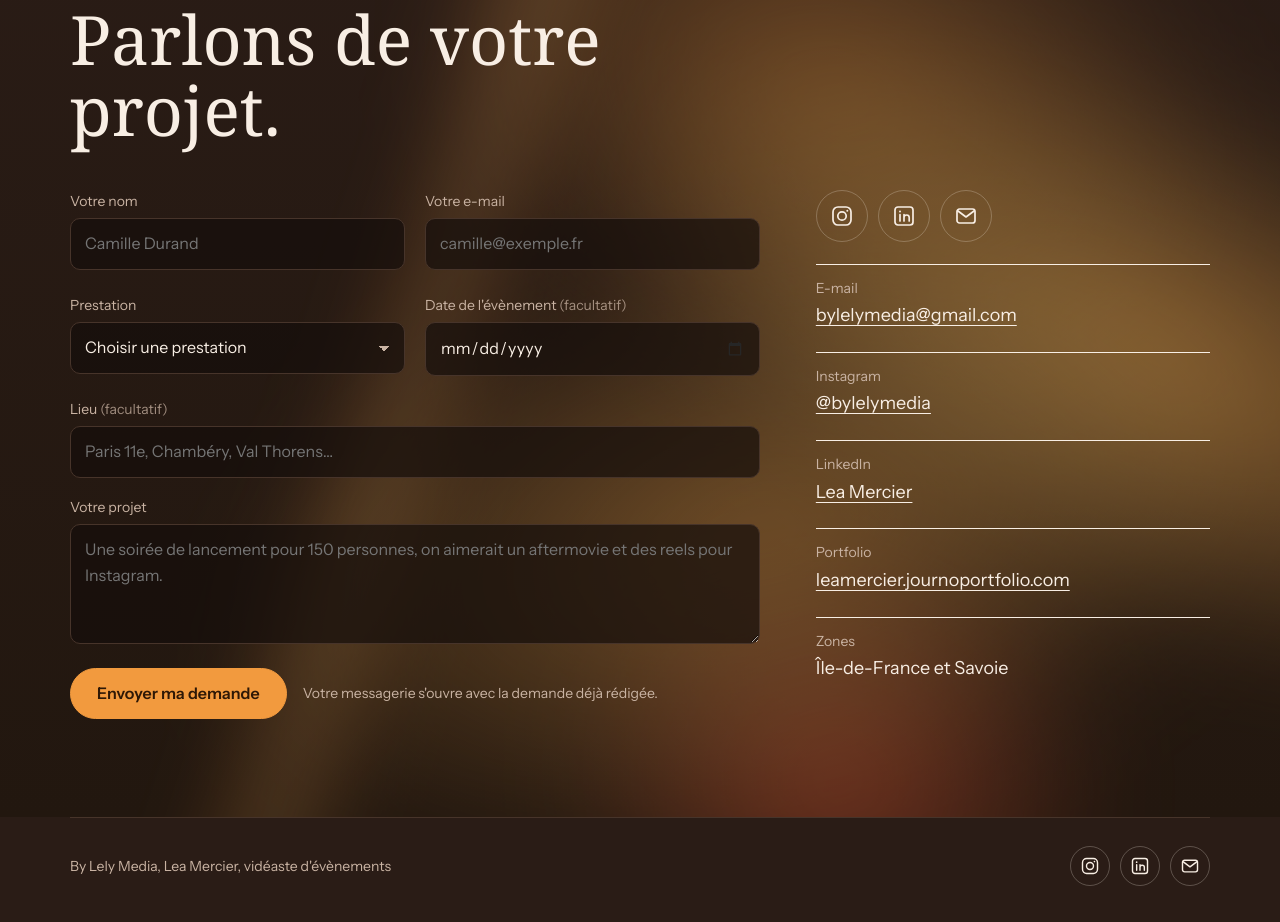
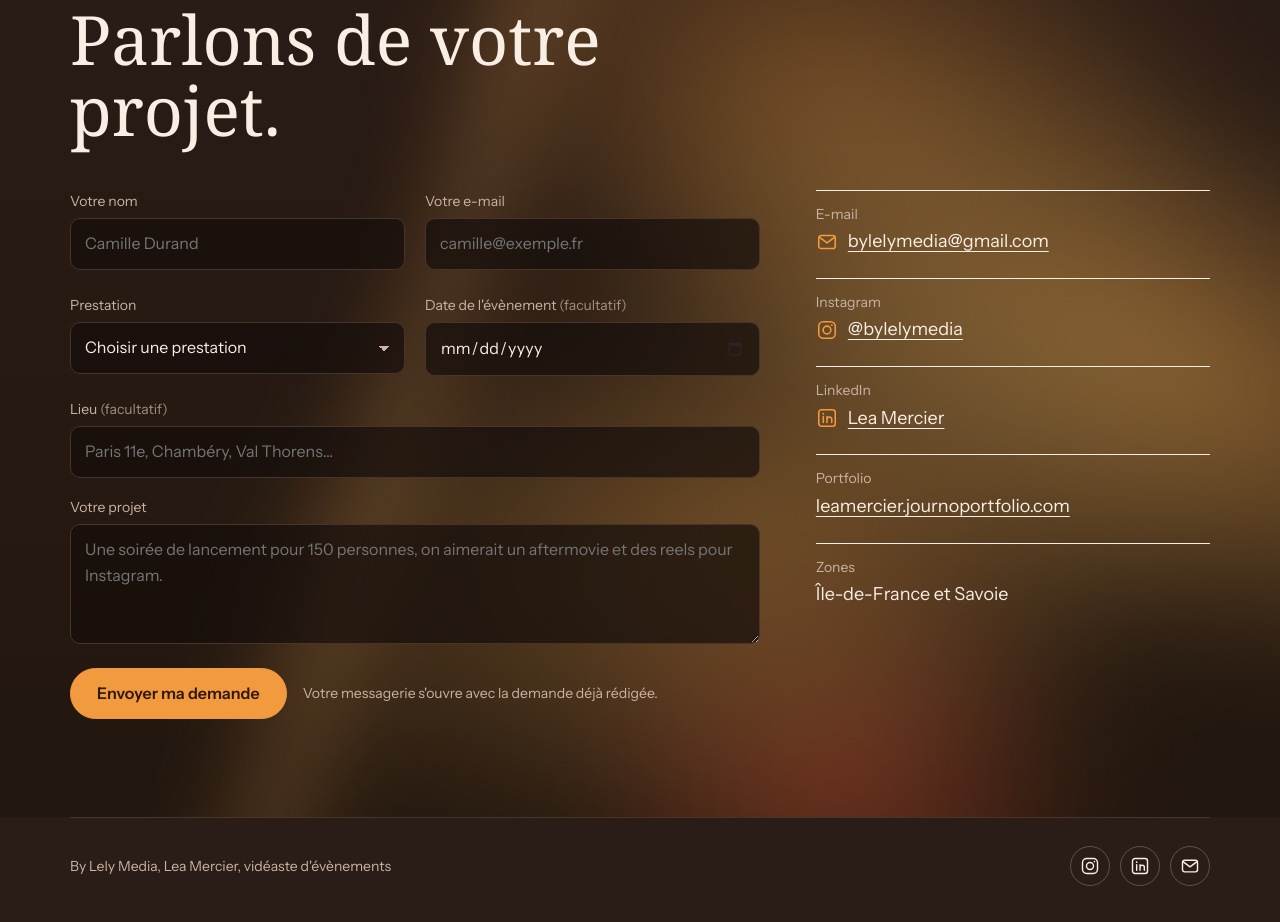
Before and after one commit to leamercierpro/bylelymedia, a plain HTML site: page index.html in a window 1280 px wide. Shown: the part 6470-7392 px from the top of the page. Drawn offline with Linux system fonts and the light colour scheme; a web font is replaced by a local one.

Commit message:
Icônes à côté de chaque réseau dans le contact
Co-Authored-By: Claude Opus 5.5 <noreply@anthropic.com>
Claude-Session: https://claude.ai/code/session_01VdRWoyiQ6wF2TkHHM4z5Xu

```diff
--- a/index.html
+++ b/index.html
@@ -272,7 +272,10 @@ input[type=date]::-webkit-calendar-picker-indicator{filter:invert(.85)}
 .social svg{width:20px;height:20px;fill:none;stroke:currentColor;stroke-width:1.7;stroke-linecap:round;stroke-linejoin:round}
 .social svg .fill{fill:currentColor;stroke:none}
 .social.big a{width:52px;height:52px}.social.big svg{width:24px;height:24px}
-.channels>.social{border-top:0;padding-top:0}
+.ch{display:flex;align-items:center;gap:10px}
+.ch-ico{display:inline-flex;flex:none;color:var(--amber)}
+.ch-ico svg{width:22px;height:22px;fill:none;stroke:currentColor;stroke-width:1.7;stroke-linecap:round;stroke-linejoin:round}
+.ch-ico svg .fill{fill:currentColor;stroke:none}
 .about-social{margin-top:28px}
 footer{align-items:center;padding:28px 0 calc(36px + env(safe-area-inset-bottom,0px));color:var(--muted);font-size:14px;border-top:1px solid var(--line);display:flex;justify-content:space-between;gap:16px;flex-wrap:wrap}
 footer a{color:var(--muted)}
@@ -567,10 +570,9 @@ footer a{color:var(--muted)}
         <p class="status" id="status" role="status"></p>
       </form>
       <div class="channels">
-        <div class="social big"><a href="https://www.instagram.com/bylelymedia/" target="_blank" rel="noopener" aria-label="Instagram de By Lely Media"><svg viewBox="0 0 24 24" aria-hidden="true"><rect x="3" y="3" width="18" height="18" rx="5"/><circle cx="12" cy="12" r="4.2"/><circle cx="17.3" cy="6.7" r="1" class="fill"/></svg></a><a href="https://www.linkedin.com/in/lea-mercier-18b553318/" target="_blank" rel="noopener" aria-label="LinkedIn de Lea Mercier"><svg viewBox="0 0 24 24" aria-hidden="true"><rect x="3" y="3" width="18" height="18" rx="3"/><path d="M8 10.5V17M12 17v-6.5M12 13.6a2.6 2.6 0 0 1 5.2 0V17"/><circle cx="8" cy="7.4" r="1" class="fill"/></svg></a><a href="mailto:bylelymedia@gmail.com?subject=Demande%20de%20devis%20vid%C3%A9o" aria-label="Écrire à bylelymedia@gmail.com"><svg viewBox="0 0 24 24" aria-hidden="true"><rect x="3" y="5" width="18" height="14" rx="2.5"/><path d="m4 7 8 6 8-6"/></svg></a></div>
-        <div><div class="k">E-mail</div><div class="v"><a href="mailto:bylelymedia@gmail.com?subject=Demande%20de%20devis%20vid%C3%A9o">bylelymedia@gmail.com</a></div></div>
-        <div><div class="k">Instagram</div><div class="v"><a href="https://www.instagram.com/bylelymedia/" target="_blank" rel="noopener">@bylelymedia</a></div></div>
-        <div><div class="k">LinkedIn</div><div class="v"><a href="https://www.linkedin.com/in/lea-mercier-18b553318/" target="_blank" rel="noopener">Lea Mercier</a></div></div>
+        <div><div class="k">E-mail</div><div class="v ch"><span class="ch-ico"><svg viewBox="0 0 24 24" aria-hidden="true"><rect x="3" y="5" width="18" height="14" rx="2.5"/><path d="m4 7 8 6 8-6"/></svg></span><a href="mailto:bylelymedia@gmail.com?subject=Demande%20de%20devis%20vid%C3%A9o">bylelymedia@gmail.com</a></div></div>
+        <div><div class="k">Instagram</div><div class="v ch"><span class="ch-ico"><svg viewBox="0 0 24 24" aria-hidden="true"><rect x="3" y="3" width="18" height="18" rx="5"/><circle cx="12" cy="12" r="4.2"/><circle cx="17.3" cy="6.7" r="1" class="fill"/></svg></span><a href="https://www.instagram.com/bylelymedia/" target="_blank" rel="noopener">@bylelymedia</a></div></div>
+        <div><div class="k">LinkedIn</div><div class="v ch"><span class="ch-ico"><svg viewBox="0 0 24 24" aria-hidden="true"><rect x="3" y="3" width="18" height="18" rx="3"/><path d="M8 10.5V17M12 17v-6.5M12 13.6a2.6 2.6 0 0 1 5.2 0V17"/><circle cx="8" cy="7.4" r="1" class="fill"/></svg></span><a href="https://www.linkedin.com/in/lea-mercier-18b553318/" target="_blank" rel="noopener">Lea Mercier</a></div></div>
         <div><div class="k">Portfolio</div><div class="v"><a href="https://leamercier.journoportfolio.com" target="_blank" rel="noopener">leamercier.journoportfolio.com</a></div></div>
         <div><div class="k">Zones</div><div class="v">Île-de-France et Savoie</div></div>
       </div>
```
